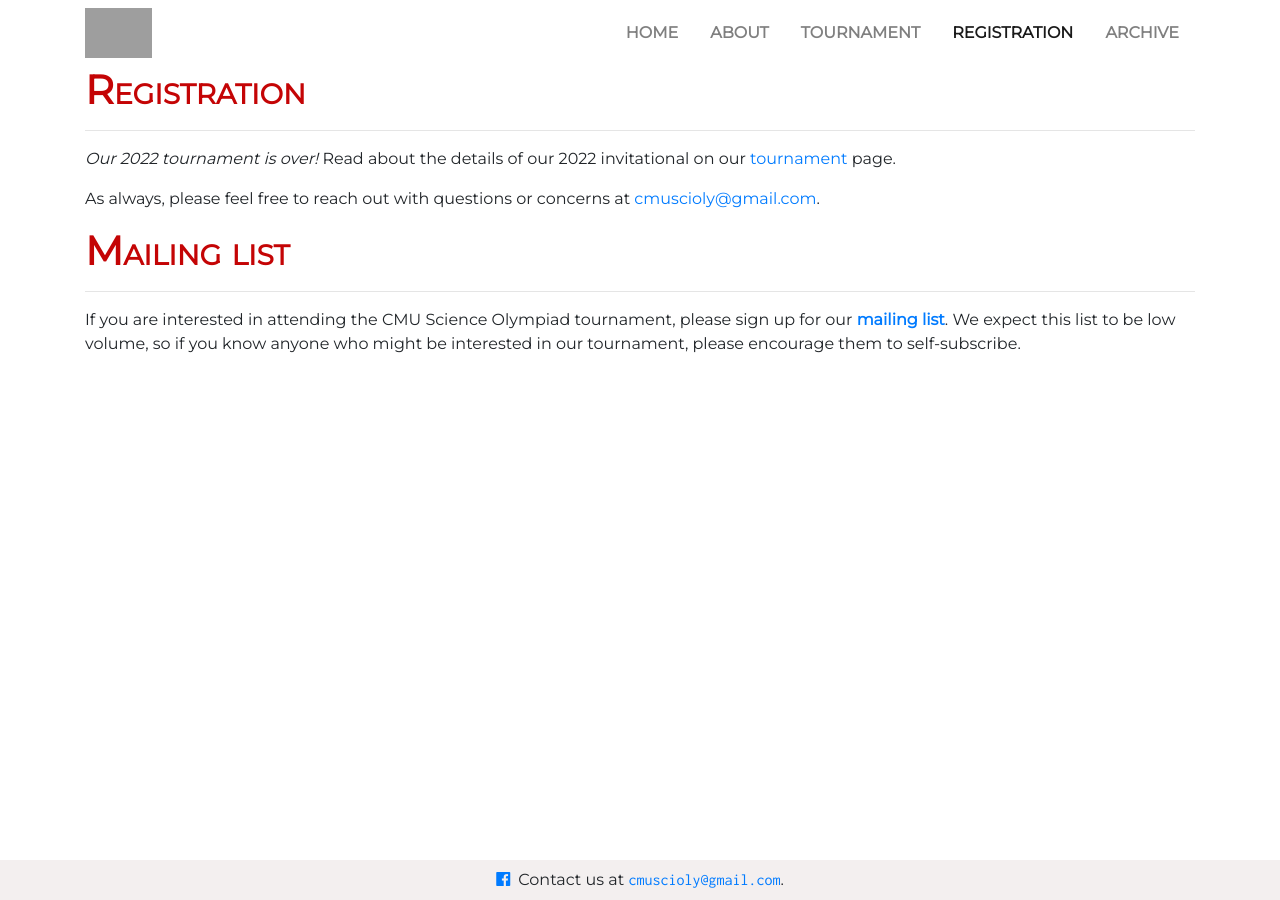
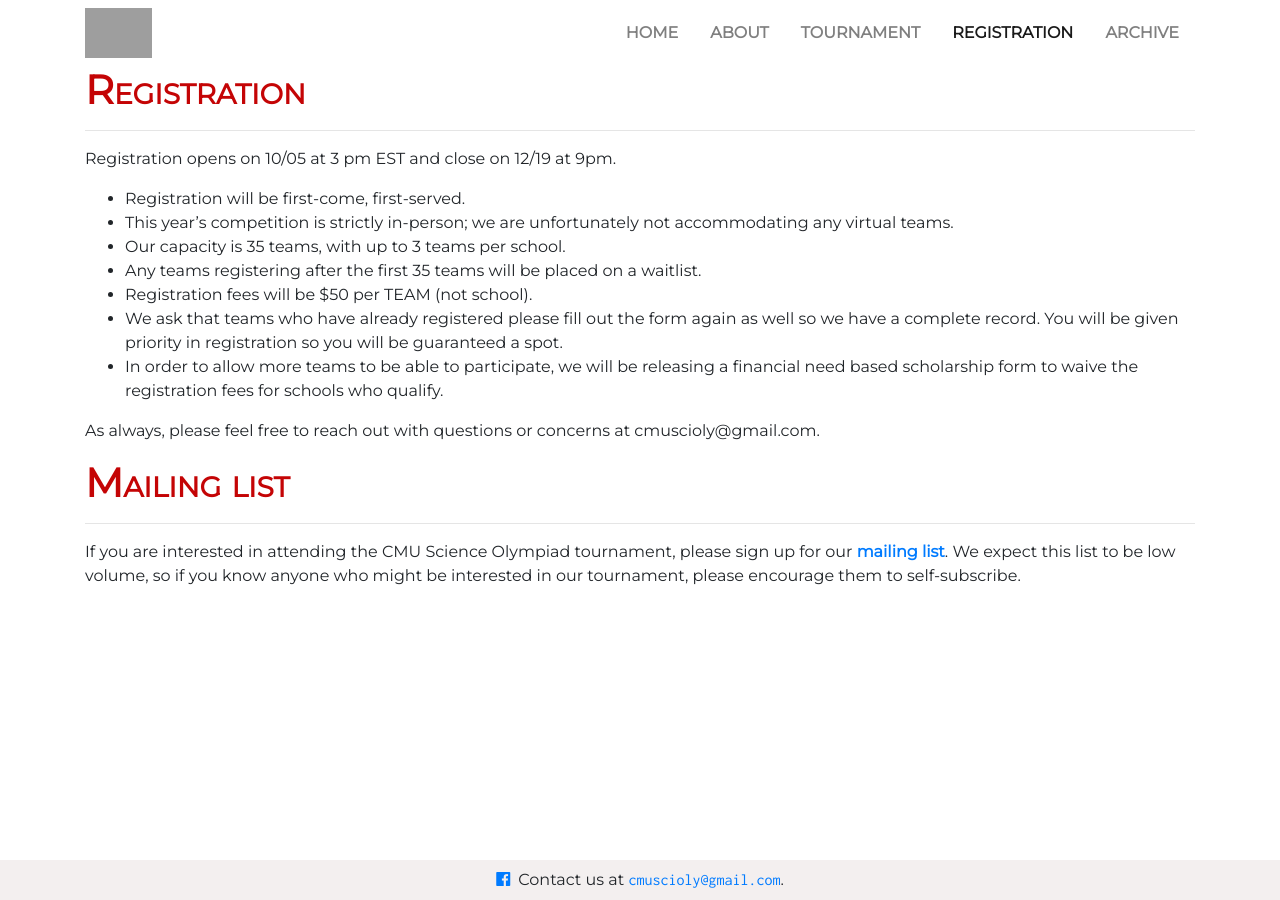
Before and after one commit to cmuscioly/cmuscioly.github.io, a Jekyll site: the page built from registration.md, in a window 1280 px wide. Built offline with Jekyll 4.4.1, drawn with Linux system fonts in a browser that asks for light colours; nearby versions of some CDN libraries; grey boxes are pictures that could not be loaded.

Commit message:
update registration page

```diff
--- a/registration.md
+++ b/registration.md
@@ -7,22 +7,17 @@
 # Registration
 <hr>
 
-_Our 2022 tournament is over!_  Read about the details of our 2022
-invitational on our [tournament](/tournament/) page.
+Registration opens on 10/05 at 3 pm EST and close on 12/19 at 9pm.
 
-As always, please feel free to reach out with questions or concerns at
-<a href="mailto:cmuscioly@gmail.com">cmuscioly@gmail.com</a>.
+- Registration will be first-come, first-served.
+- This year’s competition is strictly in-person; we are unfortunately not accommodating any virtual teams.
+- Our capacity is 35 teams, with up to 3 teams per school.
+- Any teams registering after the first 35 teams will be placed on a waitlist.
+- Registration fees will be $50 per TEAM (not school).
+- We ask that teams who have already registered please fill out the form again as well so we have a complete record. You will be given priority in registration so you will be guaranteed a spot.
+- In order to allow more teams to be able to participate, we will be releasing a financial need based scholarship form to waive the registration fees for schools who qualify.
 
-<!--
-Registration will open on **October 10, 2020 at 3pm EDT** (<a
-href="http://www.google.com/calendar/event?action=TEMPLATE&dates=20201010T190000Z%2F20201010T190000Z&text=Team%20registration%20opens%20for%20CMU%20Science%20Olympiad%202021&location=https%3A%2F%2Fcmuscioly.org%2F"
-target="_blank">Google Calendar</a>).
-
-* Registration will be first-come, first-served.
-* Our capacity is **25 teams**, with up to 3 teams per school.
-* Any teams registering after the first 25 teams will be placed on a waitlist.
-* The registration fee will be waived this year.
--->
+As always, please feel free to reach out with questions or concerns at cmuscioly@gmail.com.
 
 
 # Mailing list
```
